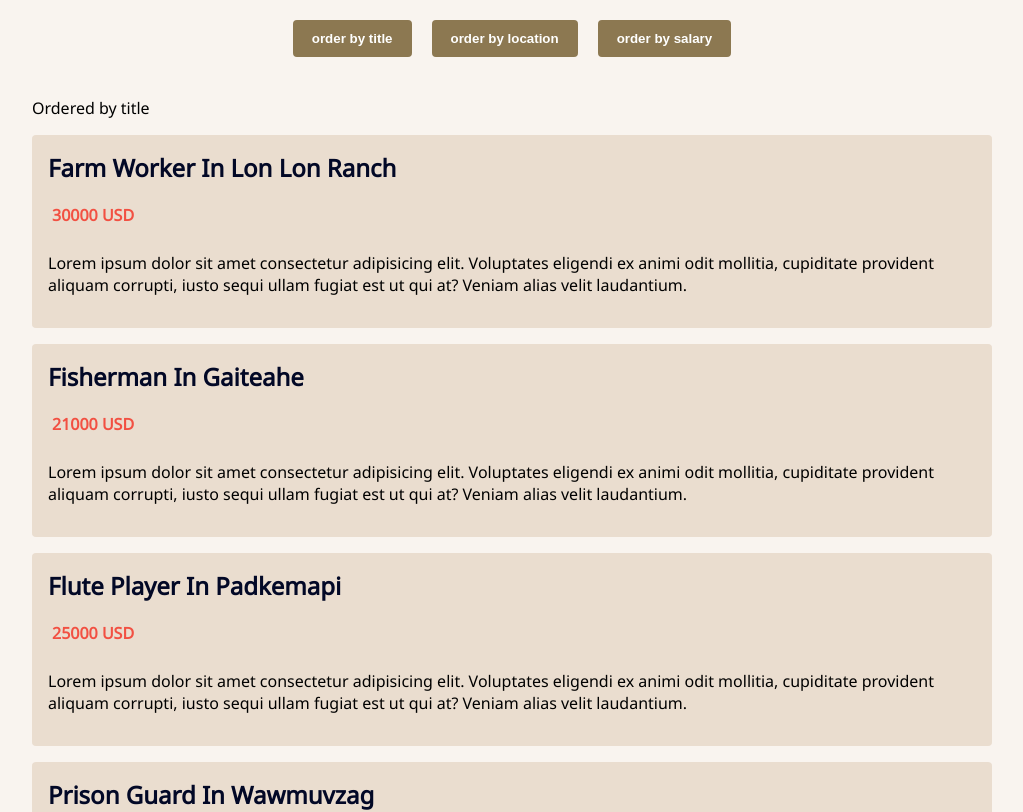
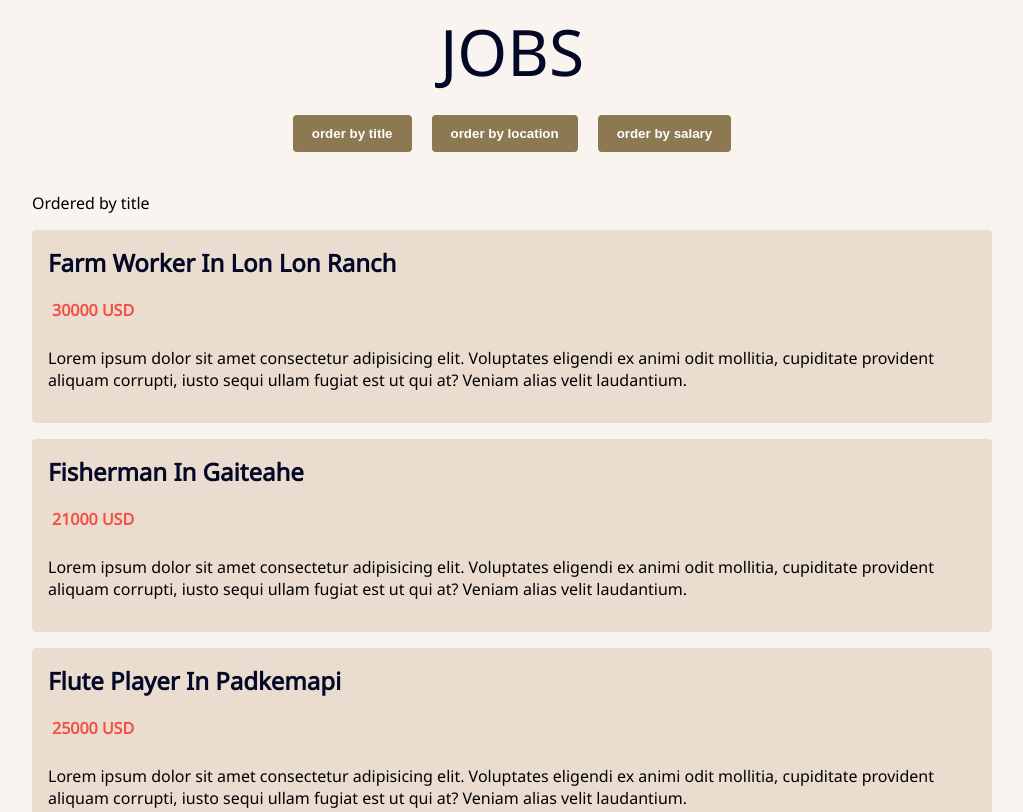
Before and after one commit to d3vkk/vue3-with-typescript-tutorial, a Vue app: page / in a window 1280 px wide. Shown: the top 812 px of the page, without its empty margins (128-1151 px from the left). Built offline with nearby package versions, Linux system fonts and the light colour scheme.

Commit message:
refactor(ui): Update titles

```diff
--- a/index.html
+++ b/index.html
@@ -3,7 +3,7 @@
   <head>
     <meta charset="UTF-8" />
     <meta name="viewport" content="width=device-width, initial-scale=1.0" />
-    <title>Vite App</title>
+    <title>Jobs - Vue 3 With Typescript</title>
   </head>
   <body>
     <div id="app"></div>
--- a/src/views/Jobs.vue
+++ b/src/views/Jobs.vue
@@ -1,6 +1,9 @@
 <template>
   <div>
     <header>
+      <div class="title">
+        Jobs
+      </div>
       <div class="order">
         <button @click="orderBy('title')">order by title</button>
         <button @click="orderBy('location')">order by location</button>
@@ -66,6 +69,10 @@ export default defineComponent({
 </script>
 
 <style scoped>
+.title{
+  font-size: 4rem;
+  text-transform: uppercase;
+}
 header {
   text-align: center;
 }
```
